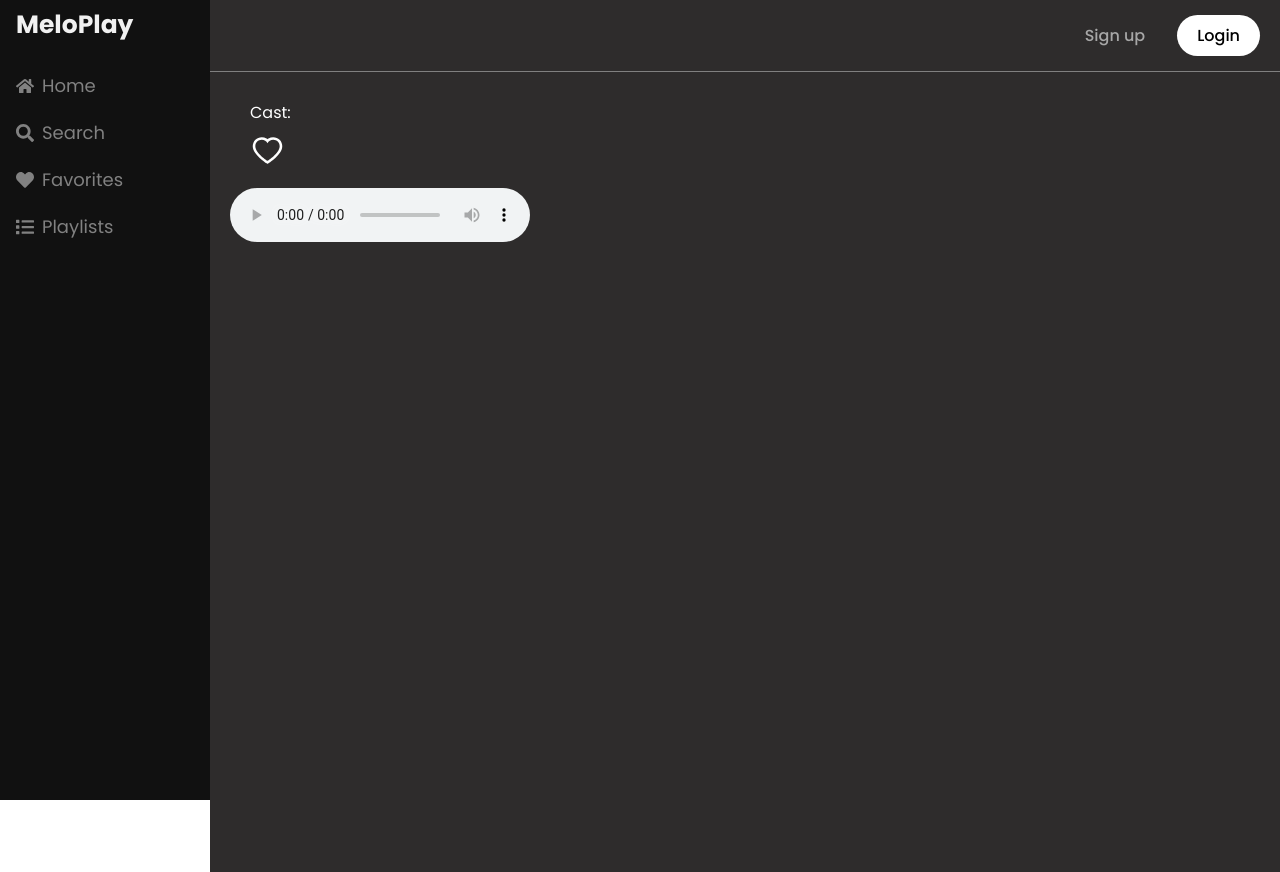
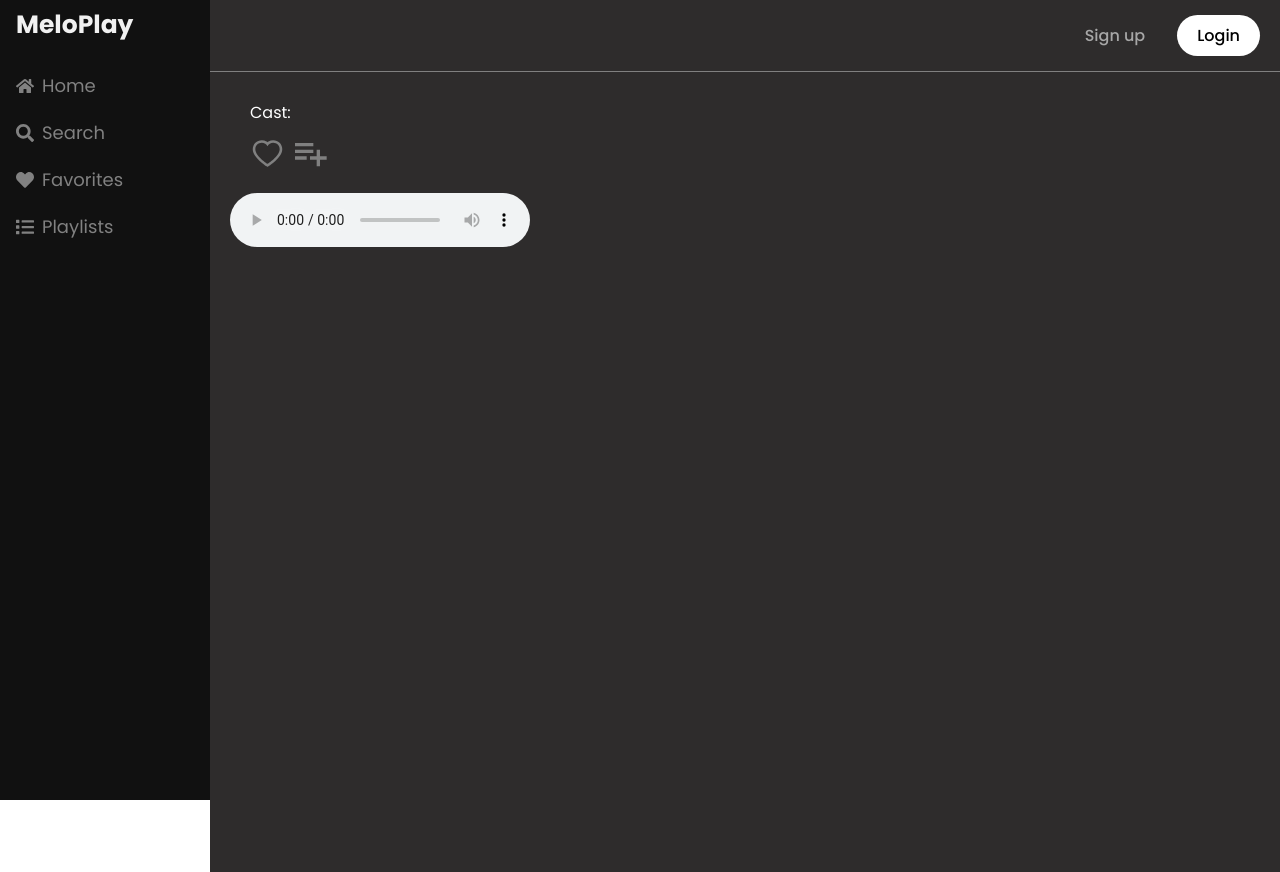
Before and after one commit to yusuf-khan-swd/melo-play, a React (Vite) app: page /details-album/1 in a window 1280 px wide. Built offline with nearby package versions, Linux system fonts and the light colour scheme.

Commit message:
add to favorite and add to playlist added

```diff
--- a/src/Pages/Details/MusicDetails.tsx
+++ b/src/Pages/Details/MusicDetails.tsx
@@ -1,5 +1,6 @@
 import React, { useEffect, useState, useContext } from "react";
 import { AiFillHeart, AiOutlineHeart } from "react-icons/ai";
+import { MdPlaylistAdd, MdPlaylistAddCheck } from "react-icons/md";
 import { useLocation, useParams } from "react-router-dom";
 import { useMusics } from "../../context/MusicProvider";
 import { MainBodyContainer } from "../../styles";
@@ -31,6 +32,7 @@ import {
   SpinnerBackground,
   SpinnerScreenCenter,
 } from "../../styles/SpinnerStyles";
+import { PlayListIcon } from "../../styles/TracksStyles";
 
 interface Images {
   [index: number]: { url: string };
@@ -51,7 +53,7 @@ interface TrackProps {
 }
 
 const MusicDetails = () => {
-  const { options } = useMusics();
+  const { options, setFavoriteMusics, setPlaylistMusics } = useMusics();
   const { id } = useParams();
   const { pathname } = useLocation();
   const [isDataLoading, setIsDataLoading] = useState(false);
@@ -60,9 +62,11 @@ const MusicDetails = () => {
   const [recommendAlbums, setRecommendAlbums] = useState([]);
   const [trackName, setTrackName] = useState("");
   const [addedToFavorite, setAddedToFavorite] = useState(false);
+  const [addedToPlaylist, setAddedPlaylist] = useState(false);
+
   const artists = track?.artists;
-  const trackImageUrl = track?.album?.images[1]?.url;
-  const trackTitle = track?.name;
+  const trackImageUrl = track ? track?.album?.images[1]?.url : "";
+  const trackTitle = track ? track?.name : "";
 
   useEffect(() => {
     if (pathname.includes("track")) {
@@ -121,6 +125,18 @@ const MusicDetails = () => {
     };
 
     setAddedToFavorite((prev) => !prev);
+
+    setFavoriteMusics((prev: []) => [...prev, favoriteItem]);
+  };
+
+  const addToPlaylist = (imageUrl: string, title: string) => {
+    const playlistItem = {
+      imageUrl,
+      title,
+    };
+
+    setAddedPlaylist(!addedToPlaylist);
+    setPlaylistMusics((prev: []) => [...prev, playlistItem]);
   };
 
   return (
@@ -143,13 +159,26 @@ const MusicDetails = () => {
                 </ArtistsContainer>
               </ArtistAndMusicNameContainer>
               <ActionContainer>
-                <FavoriteIconDetails onClick={() => addToFavorite("", "")}>
+                <FavoriteIconDetails
+                  onClick={() => addToFavorite(trackImageUrl, trackTitle)}
+                >
                   {!addedToFavorite ? (
-                    <AiOutlineHeart size={35} fill="white" />
+                    <AiOutlineHeart size={35} fill="gray" />
                   ) : (
                     <AiFillHeart size={35} fill="gray" />
                   )}
                 </FavoriteIconDetails>
+                {
+                  <PlayListIcon
+                    onClick={() => addToPlaylist(trackImageUrl, trackTitle)}
+                  >
+                    {!addedToPlaylist ? (
+                      <MdPlaylistAdd size={40} fill="gray" />
+                    ) : (
+                      <MdPlaylistAddCheck size={40} fill="gray" />
+                    )}
+                  </PlayListIcon>
+                }
               </ActionContainer>
             </DetailsCardContentBody>
           </DetailsCardBody>
--- a/src/styles/MusicDetailsStyled.tsx
+++ b/src/styles/MusicDetailsStyled.tsx
@@ -59,7 +59,14 @@ export const ArtistName = styled.li`
   margin: 5px 0;
 `;
 
-export const ActionContainer = styled.div``;
+export const ActionContainer = styled.div`
+  display: grid;
+  grid-template-columns: repeat(5, 1fr);
+
+  @media (max-width: 760px) {
+    margin-top: 15px;
+  }
+`;
 
 export const FavoriteIconDetails = styled.div`
   cursor: pointer;
```
